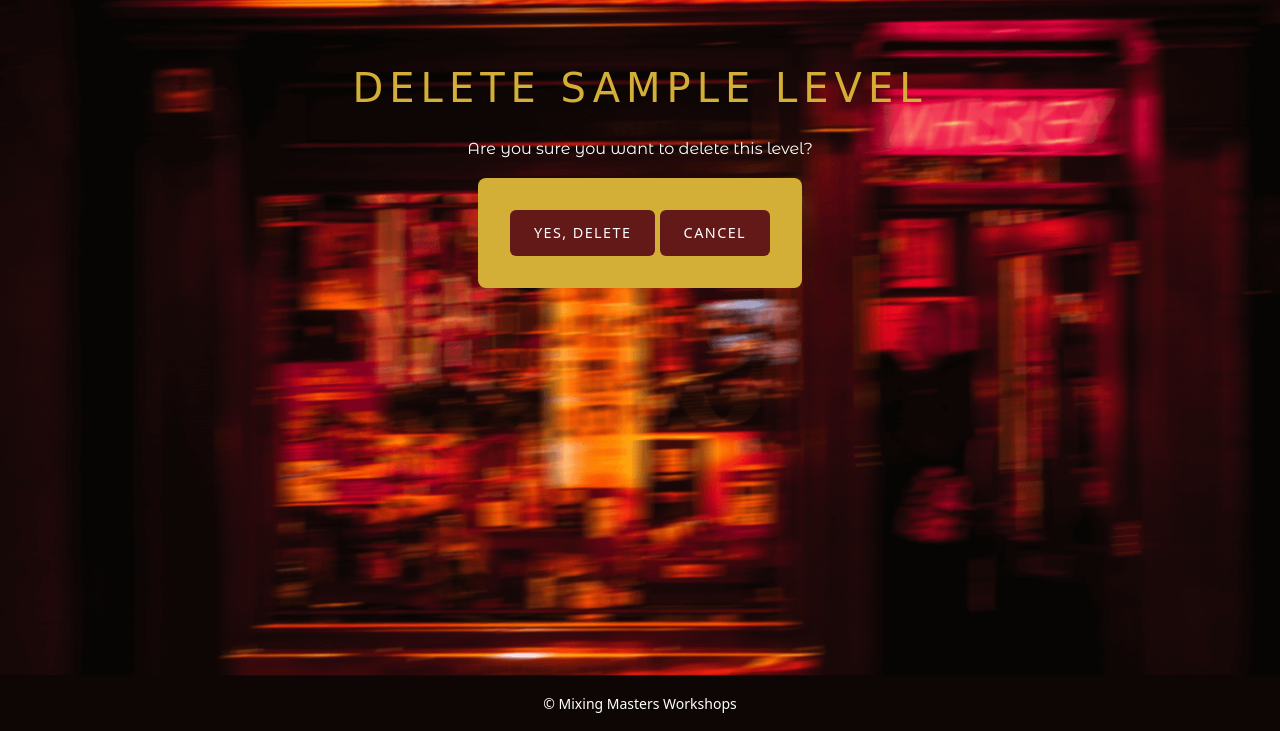
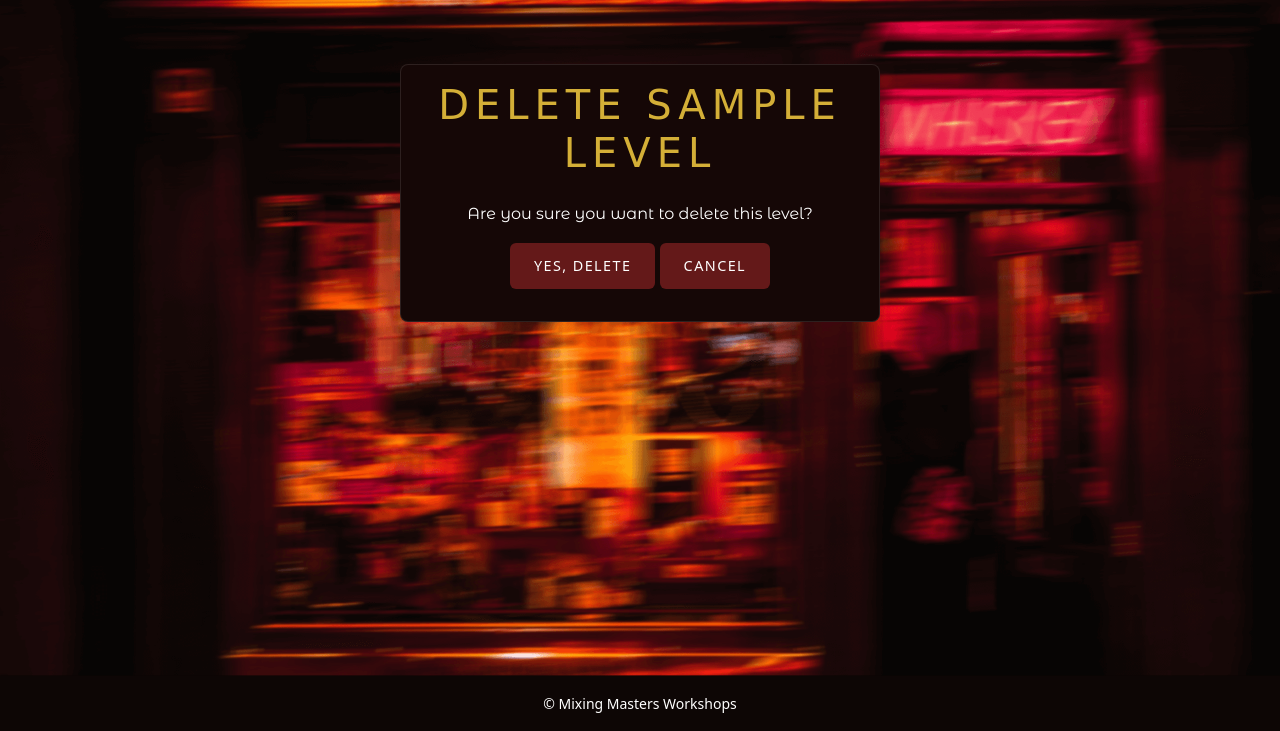
Before and after one commit to Kearns55/mixing-masters, a Django app: template courses/templates/courses/delete_level.html in a window 1280 px wide. Shown: the part 69-800 px from the top of the page. Run offline with Django 4.2, Linux system fonts and the light colour scheme; the template is opened without the code that fills it: most values are stand-ins (such as "Sample title", 1, 10 or a date in 2020); some web fonts are replaced.

Commit message:
Update styles for level and supply CRUD functions

```diff
--- a/courses/templates/courses/delete_level.html
+++ b/courses/templates/courses/delete_level.html
@@ -3,15 +3,13 @@
 {% block title %}Delete {{ level.name }} | Mixing Masters Workshops{% endblock %}
 
 {% block content %}
-<div class="container my-5">
+<div class="container mt-5 card delete-card">
     <h1 class="text-center mb-4">Delete {{ level.name }}</h1>
     <p class="text-center">Are you sure you want to delete this level?</p>
-    <div id="delete-form">
-        <form method="post">
+        <form method="post" class="delete-form">
             {% csrf_token %}
-            <button type="submit" class="btn btn-danger">Yes, delete</button>
+            <button type="submit" class="btn btn-primary">Yes, delete</button>
             <a href="{% url 'courses:admin_dashboard' %}" class="btn btn-secondary">Cancel</a>
         </form>
-    </div>
 </div>
 {% endblock %}
--- a/courses/templates/courses/update_course.html
+++ b/courses/templates/courses/update_course.html
@@ -8,7 +8,7 @@
 <form method="post" enctype="multipart/form-data">
     {% csrf_token %}
     {{ form|crispy }}
-    <button type="submit" class="btn btn-primary">Update Course</button>
+    <button type="submit" class="btn btn-primary form-btn">Update Course</button>
 </form>
 
 {% endblock %}
--- a/courses/templates/courses/update_level.html
+++ b/courses/templates/courses/update_level.html
@@ -5,10 +5,10 @@
 
 <h1 class="text-center">Update {{ level }}</h1>
 
-<form method="post">
+<form method="post" class="text-center">
     {% csrf_token %}
     {{ form|crispy }}
-    <button type="submit" class="btn btn-primary">Update Level</button>
+    <button type="submit" class="btn btn-primary form-btn">Update Level</button>
 </form>
 
 {% endblock %}
--- a/courses/templates/courses/update_supply.html
+++ b/courses/templates/courses/update_supply.html
@@ -5,10 +5,10 @@
 
 <h1 class="text-center">Update {{ supply }}</h1>
 
-<form method="post">
+<form method="post" class="text-center">
     {% csrf_token %}
     {{ form|crispy }}
-    <button type="submit" class="btn btn-primary">Update Supply</button>
+    <button type="submit" class="btn btn-primary form-btn">Update Supply</button>
 </form>
 
 {% endblock %}
--- a/mixing_masters/settings.py
+++ b/mixing_masters/settings.py
@@ -151,7 +151,8 @@ USE_TZ = True
 
 # Static files
 STATIC_URL = '/static/'
-# For development only; optional
+
+
 STATICFILES_DIRS = [
     os.path.join(BASE_DIR, "static"),
 ]
--- a/static/css/styles.css
+++ b/static/css/styles.css
@@ -146,11 +146,20 @@ h4, h2, p {
   color: var(--text-muted);
 }
 
-.card{
+.card {
   background-color: var(--bg-secondary);
   border: 1px solid var(--border-soft);
   border-radius: 0.5rem;
   color: var(--text-muted);
+}
+
+.delete-card {
+  background-color: var(--bg-secondary);
+  border: 1px solid var(--border-soft);
+  border-radius: 0.5rem;
+  color: var(--text-muted);
+  max-width: 30rem;
+  padding-top: 1rem;
 }
 
 #delete-form {
@@ -208,6 +217,12 @@ label {
   color: var(--text-main);
 }
 
+.delete-form {
+  background-color: transparent;
+  border: none;
+  padding-top: 0;
+}
+
 footer{
   position: sticky;
   top: 100vh;
```
Also changed, not shown: courses/templates/courses/create_course.html (+4 -4 lines), courses/templates/courses/delete_course.html (+3 -5 lines), courses/templates/courses/delete_supply.html (+3 -5 lines).
